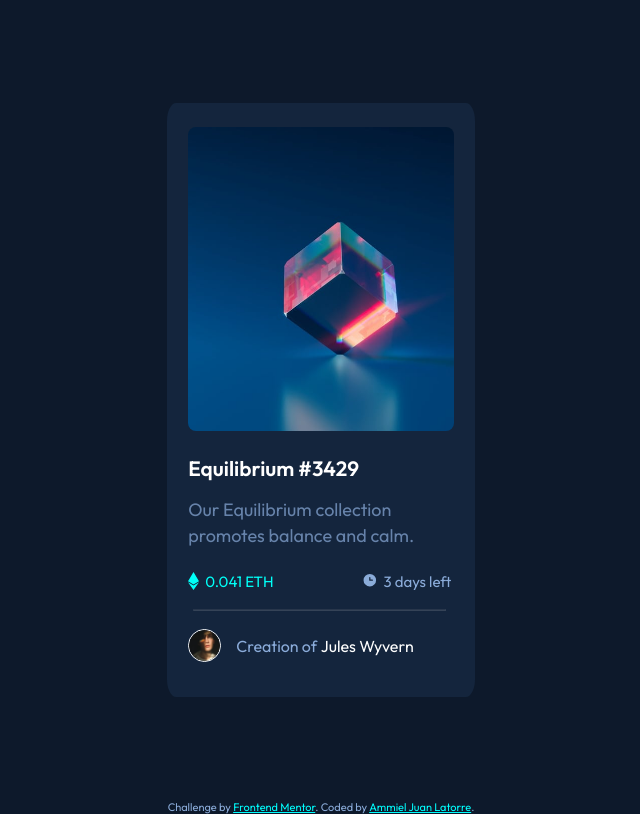
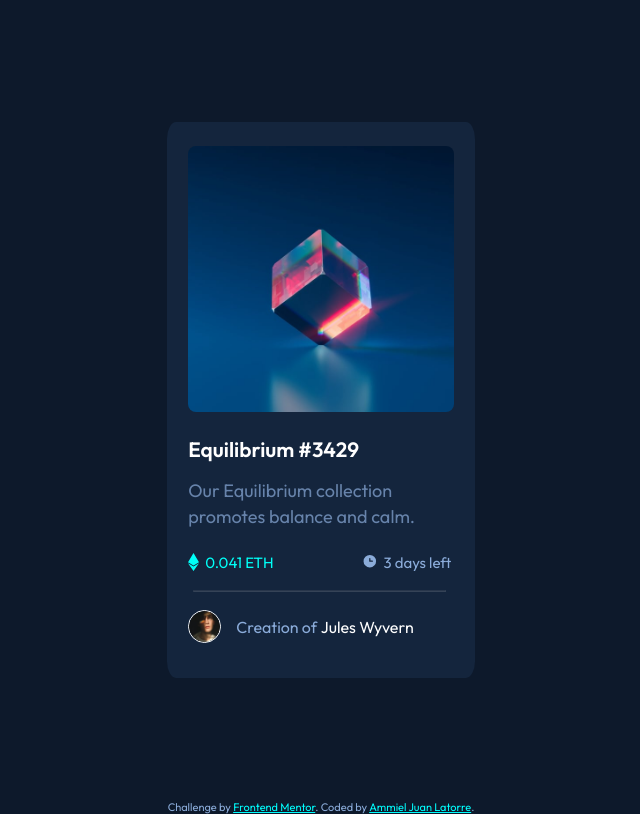
Before and after one commit to Juan122113/nft-preview-card-component-main, a plain HTML site: page index.html in a window 1280 px wide. Shown: the whole page, without its empty margins (319-959 px from the left). Drawn offline with Linux system fonts and the light colour scheme.

Commit message:
Added div class img, card max width, transition to hovers & removing img height

```diff
--- a/index.html
+++ b/index.html
@@ -20,9 +20,10 @@
 
     <section class="card">
 
-        <div src="images/image-equilibrium.jpg" alt="transparent cube illuminated with light red light" class="img">
-          <div class="img-div"></div>
-        </div>
+      <div class="img">
+        <img src="images/image-equilibrium.jpg" alt="transparent cube illuminated with light red light">
+      </div>
+          <!-- <div class="img-div"></div> -->
 
       <div class="text">
 
@@ -68,7 +69,7 @@
 
   <div class="attribution">
     Challenge by <a href="https://www.frontendmentor.io?ref=challenge" target="_blank">Frontend Mentor</a>.
-    Coded by <a href="https://github.com/Juan122113" target="_blank">Ammiel Juan Latorre</a>.
+    Coded by <a href="https://www.frontendmentor.io/profile/Juan122113" target="_blank">Ammiel Juan Latorre</a>.
   </div>
 
 </body>
--- a/styles.css
+++ b/styles.css
@@ -30,7 +30,8 @@ body{
 }
 
 .card{
-    width: 20.5rem;
+    /* width: 20.5rem; */
+    max-width: 20.5rem;
     background-color: hsl(216, 50%, 16%);
     position: relative;
     border-radius: 3%;
@@ -41,19 +42,51 @@ body{
 }
 
 .img{
-    height: 18rem;
+    /* height: 18rem; */
     width: 100%;
     border-radius: 8px;
-    background-image: url(images/image-equilibrium.jpg);
-    background-size: cover;
+    /* background-image: url(images/image-equilibrium.jpg); */
+    /* background-size: cover; */
     position: relative;
+    display: block;
+    overflow: hidden;
 }
 
-.img-div{
+.img:hover.img::after{
+    opacity: 1;
+}
+
+.img::before{
+    content: '';
+    display: block;
+    padding-top: 100%;
+}
+
+/* .img::after{
+    content: '';
+    display: block;
     height: 18rem;
     border-radius: 8px;
     position: relative;
     z-index: 100;
+    cursor: pointer;
+} */
+
+.img::after{
+    content: "";
+    position: absolute;
+    left: 0;
+    right: 0;
+    bottom: 0;
+    height: 100%;
+    z-index: 100;
+    background-color: rgba(0, 255, 248, 0.5);
+    background-image: url("/images/icon-view.svg");
+    background-position: center;
+    background-repeat: no-repeat;
+    opacity: 0;
+    transition: all 0.3s ease-in-out;
+    cursor: pointer;
 }
 
 .img-div:hover{
@@ -62,6 +95,20 @@ body{
     background-image: url(images/icon-view.svg);
     background-repeat: no-repeat;
     background-position: center;
+}
+
+.img img{
+    /* height: auto; */
+    height: 100%;
+    position: absolute;
+    /* display: block; */
+    top: 0;
+    left: 0;
+    object-fit: cover;
+    /* background-size: contain; */
+    /* right: 0; */
+    /* overflow: hidden; */
+    /* border-radius: 8px; */
 }
 
 .title{
@@ -74,6 +121,7 @@ body{
 .title:hover{
     cursor: pointer;
     color: cyan;
+    transition: all 0.3s ease-in-out;
 }
 
 .paragraph{
@@ -154,6 +202,7 @@ body{
 .name:hover{
     cursor: pointer;
     color: cyan;
+    transition: all 0.3s ease-in-out;
 }
 
 .attribution{
@@ -170,17 +219,18 @@ body{
 @media (min-width: 1025px) {
 
     .card{
-        width: 24vw;
+        /* width: 24vw; */
+        max-width: 24vw;
     }
 
     .img{
-        height: 19rem;
+        /* height: 19rem; */
         margin-bottom: 1rem;
     }
 
-    .img-div{
+    /* .img-div{
         height: 19rem;
-    }
+    } */
 
     .title{
         /* margin-top: 0.5rem; */
@@ -188,7 +238,7 @@ body{
     }
 
     .paragraph{
-        font-size: 18px;
+        font-size: 1.13rem;
         padding-top: 0rem;
         /* margin-top: 1.5rem; */
         margin-top: 0rem;
```
